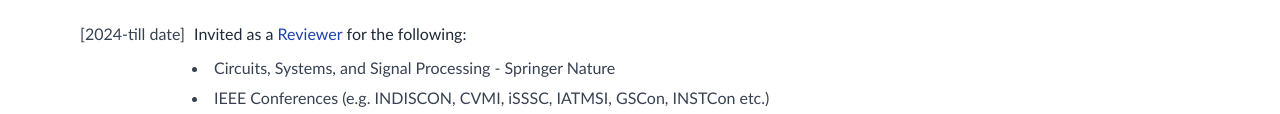
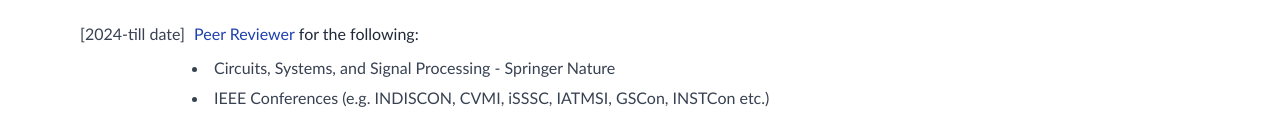
Before and after one commit to arkabairagi/arkabairagi.github.io, a plain HTML site: page Honors.html in a window 1280 px wide. Shown: the part 628-742 px from the top of the page. Drawn offline with nearby package versions, Linux system fonts and the light colour scheme; some icons are missing.

Commit message:
Update Honors.html

```diff
--- a/Honors.html
+++ b/Honors.html
@@ -94,7 +94,7 @@
             <ul class="space-y-4">
                 <li>
                     <span class="news-date">[2024-till date]</span>
-                    Invited as a <span class="text-blue-800 font-medium">Reviewer</span> for the following:
+                    <span class="text-blue-800 font-medium">Peer Reviewer</span> for the following:
                     <ul class="ml-28 mt-2 space-y-1 text-gray-700 list-disc list-inside">
                         <li>Circuits, Systems, and Signal Processing - Springer Nature</li>
                         <li>IEEE Conferences (e.g. INDISCON, CVMI, iSSSC, IATMSI, GSCon, INSTCon etc.)</li>
```
